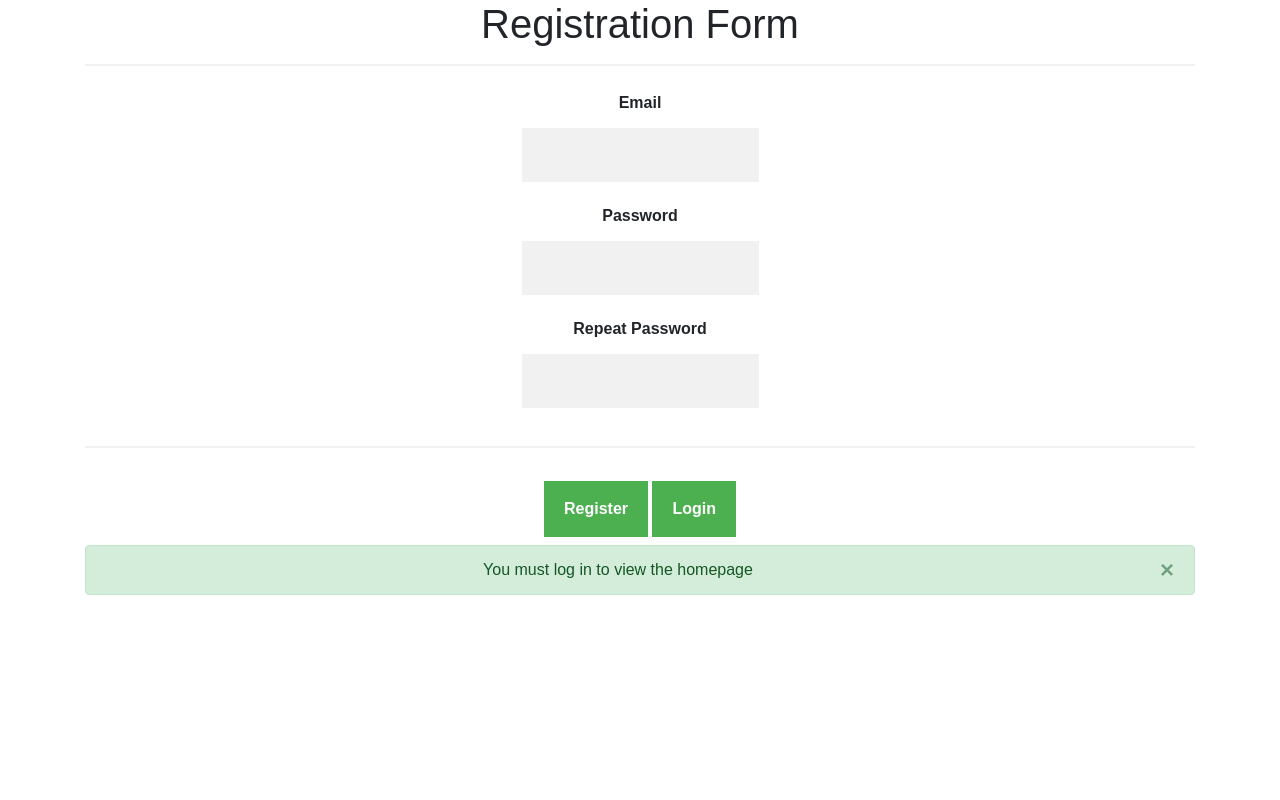
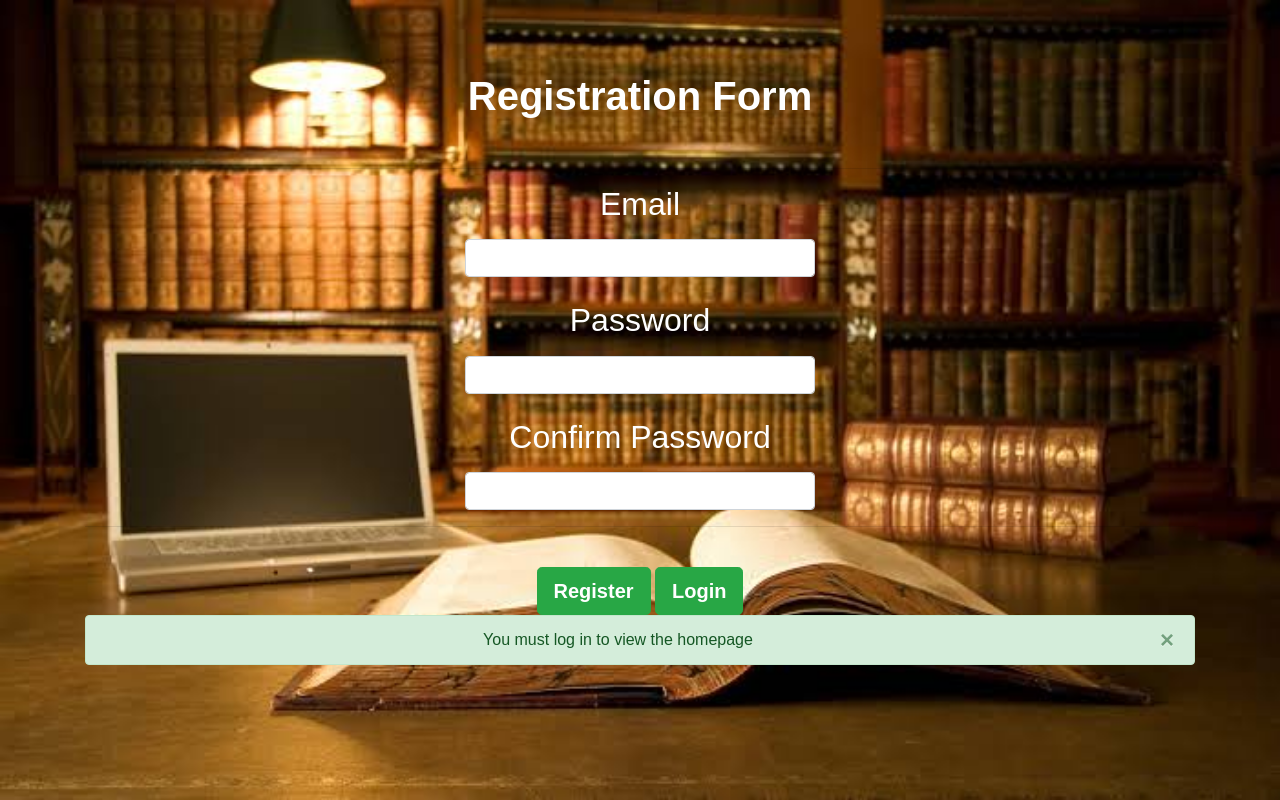
Before and after one commit to phanit1/project1-2019501026, a Flask app: page /home in a window 1280 px wide. Run offline with Flask 2, Linux system fonts and the light colour scheme; some libraries are stand-ins or nearby versions.

Commit message:
Updated style sheet and extend layout file

```diff
--- a/static/reg.css
+++ b/static/reg.css
@@ -1,22 +1,40 @@
-body {
-    font-family: Arial, Helvetica, sans-serif;
+* {
+  box-sizing: border-box;
 }
-  input[type=text], input[type=password] {
-    padding: 15px;
-    margin: 5px 0 22px 0;
-    display: inline-block;
-    border: none;
+form.example input[type=text] {
+padding: 10px;
+font-size: 17px;
+border: 1px solid grey;
+float: left;
+width: 80%;
 background: #f1f1f1;
 }
-  hr {
-    border: 1px solid #f1f1f1;
-    margin-bottom: 25px;
-  }
-  .registerbtn {
-    background-color:  #4CAF50;
+
+form.example button {
+float: left;
+width: 20%;
+padding: 10px;
+background: #2196F3;
 color: white;
-    padding: 16px 20px;
-    margin: 8px 0;
-    border: none;
+font-size: 17px;
+border: 1px solid grey;
+border-left: none;
 cursor: pointer;
 }
+
+form.example button:hover {
+background: #0b7dda;
+}
+
+form.example::after {
+content: "";
+clear: both;
+display: table;
+}
+.tableFixHead {
+overflow: auto;
+height: 425px;
+}
+table,th,td {
+border: 2px solid white;
+}
--- /dev/null
+++ b/templates/generictemplate.html
@@ -0,0 +1,21 @@
+<!DOCTYPE html>
+<html>
+<head>
+    {% block head %}
+<meta charset="utf-8">
+<meta name="viewport" content="width=device-width, initial-scale=1">
+<link rel="stylesheet" href="https://cdnjs.cloudflare.com/ajax/libs/font-awesome/4.7.0/css/font-awesome.min.css">
+<link rel="stylesheet" href="https://maxcdn.bootstrapcdn.com/bootstrap/4.4.1/css/bootstrap.min.css">
+{% block links %}{% endblock %}
+{% block title %}{% endblock %}
+{%  block styles %} {% endblock %}
+<script src="https://ajax.googleapis.com/ajax/libs/jquery/3.4.1/jquery.min.js"></script>
+<script src="https://maxcdn.bootstrapcdn.com/bootstrap/4.4.1/js/bootstrap.min.js"></script>
+<script src="https://cdnjs.cloudflare.com/ajax/libs/popper.js/1.16.0/umd/popper.min.js"></script>
+{% endblock %}
+</head>
+<body>
+    {% block body %}
+    {% endblock %}
+</body>
+</html>
--- a/templates/reg.html
+++ b/templates/reg.html
@@ -1,36 +1,56 @@
-<!DOCTYPE html>
-<html>
-<head>
-<meta charset="utf-8">
-<meta name="viewport" content="width=device-width, initial-scale=1">
-<link rel="stylesheet" href="https://maxcdn.bootstrapcdn.com/bootstrap/4.4.1/css/bootstrap.min.css">
-<script src="https://ajax.googleapis.com/ajax/libs/jquery/3.4.1/jquery.min.js"></script>
-<script src="https://maxcdn.bootstrapcdn.com/bootstrap/4.4.1/js/bootstrap.min.js"></script>
-<link rel = "stylesheet" href="{{ url_for('static',filename='reg.css') }}">
-</head>
-<body >
-<form action = "http://127.0.0.1:5000/register" method = "POST">
+{% extends 'generictemplate.html' %}
+{% block links %}
+<link rel="shortcut icon" href="{{url_for('static', filename='reg.png')}}" />
+{% endblock %}
+{% block styles %}
+<style>
+  body{
+    background-image: url('static/bookreg1.jpeg');
+    background-size: cover;
+    background-repeat: no-repeat;
+    color:white;
+    font-family: Arial, Helvetica, sans-serif;
+  }
+</style>
+{% endblock %}
+{% block body %}
+<form action = "/registration" method = "POST">
   <div class="container" style = "text-align: center;">
-    <h1>Registration Form</h1>
+    <br>
+    <br><br>
+    <h1><b>Registration Form</b></h1>
+    <br>
     <hr>
-    <label for="email"><b>Email</b></label><br>
-    <input type="text" name="email" required><br>
-    <label for="psw"><b>Password</b></label><br>
-    <input type="password" name="psw" required><br>
-    <label for="psw-repeat"><b>Repeat Password</b></label><br>
-    <input type="password" name="psw-repeat" required><br>
+    <div class = "row justify-content-center" >
+      <div class="col-lg-4">
+        <label for="email"><h2>Email</h2></label>
+        <input class="form-control" type = "email" name = "email" required>
+      </div>
+   </div><br>
+   <div class ="row justify-content-center">
+      <div class="col-lg-4">
+        <label for="psw"><h2>Password</h2></label>
+        <input class="form-control" type="password" name = "psw" required>
+      </div>
+ </div><br>
+      <div class = "row justify-content-center">
+      <div class="col-lg-4">
+        <label for="psw-repeat"><h2>Confirm Password</h2></label>
+        <input class="form-control" type="password" name ="psw-repeat" required>
+      </div>
+    </div>
     <hr>
-    <button type="submit" class="registerbtn"><b>Register</b></button>
-    <button type="submit" class="registerbtn" formaction = "/auth"><b>Login</b></button>
+    <br>
+    <button type="submit" class="btn btn-success btn-lg"><b>Register</b></button>
+    <button type="submit" class="btn btn-success btn-lg" formaction = "http://127.0.0.1:5000/auth"><b>Login</b></button>
   </div>
 </form>
 {% if var1 %}
 <div class = "container" style="text-align: center;">
 <div class="alert alert-success alert-dismissible">
-  <a class="close" data-dismiss="alert" aria-label="close">&times;</a>
+<a class="close" data-dismiss="alert" aria-label="close">&times;</a>
 {{var1}}
 </div>
 </div>
 {%endif%}
-</body>
-</html>
+{% endblock %}
```
Also changed, not shown: static/book_page.css (added, +15 -0 lines), templates/Book_Page.html (+10 -31 lines), templates/login.html (+79 -11 lines), static/bookpage.jpg (added), static/bookreg1.jpeg (added), static/booksearch.jpg (added), static/reg.png (added), 2 other files. Lines whose indentation alone changed are shown as unchanged.
